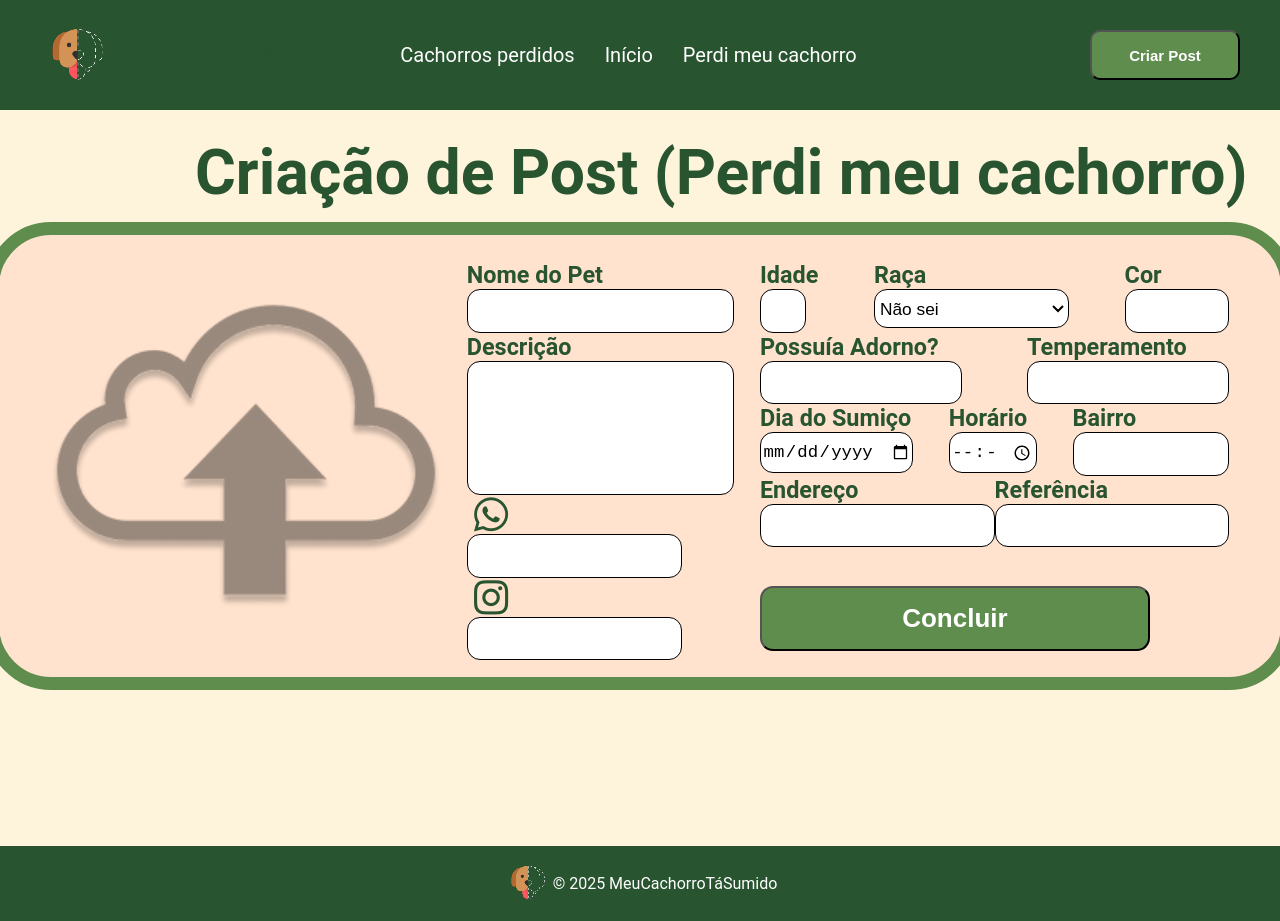
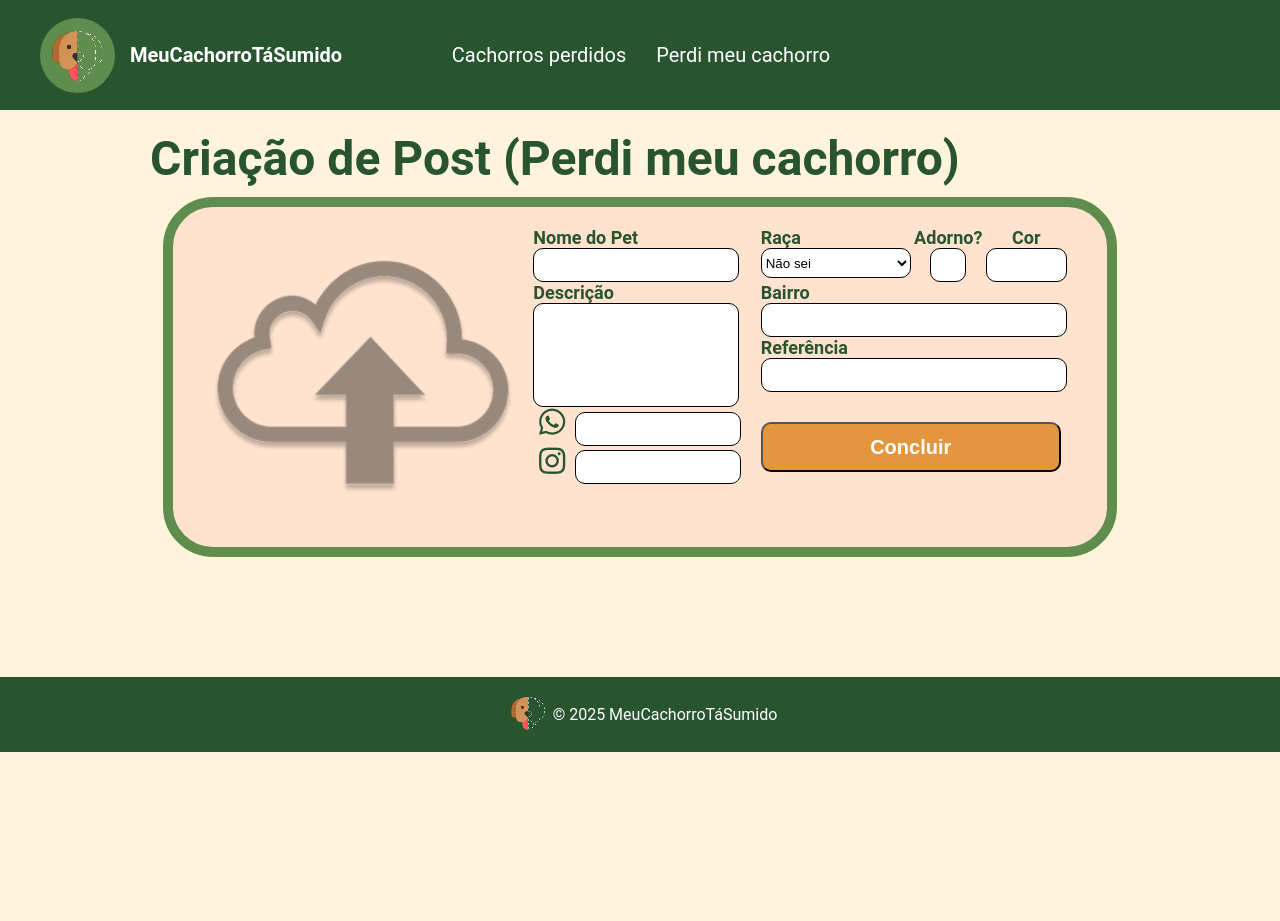
Before and after one commit to sudo-portugal/trabalho-final-web, a plain HTML site: page create-lost-dog-post.html in a window 1280 px wide. After the commit the page ends 800 px from the top, so only its background shows below. Drawn offline with Linux system fonts and the light colour scheme.

Commit message:
feedbacks de Arthur e Jamerson

```diff
--- a/create-lost-dog-post.html
+++ b/create-lost-dog-post.html
@@ -19,20 +19,26 @@
   <header>
     <nav class="nav-bar">
       <div class="nav-bar-left">
+        <div class="circle">
           <a href="index.html"><img src="/imgs/logo-75x75.png" id="logo-header"> </a>
-        <p>MeuCachorroTáSumido</p>
         </div>
 
+        <a href="index.html">
+          <p class="SiteLogoName">MeuCachorroTáSumido</p>
+        </a>
+      </div>
+
+
+      <div class="center">
         <div class="nav-bar-center">
           <ul class="nav-list">
             <li class="nav-item"> <a href="/lost-dog-menu.html">Cachorros perdidos</a></li>
-          <li class="nav-item"> <a href="/index.html">Início</a></li>
             <li class="nav-item"> <a href="/create-lost-dog-post.html">Perdi meu cachorro</a></li>
           </ul>
         </div>
+      </div>
 
       <div class="nav-bar-right">
-        <a href="/create-lost-dog-post.html"><button class="btn-default">Criar Post</button></a>
       </div>
     </nav>
   </header>
@@ -79,10 +85,6 @@
           <div class="content-box-desc">
             <form>
               <div class="form-line">
-                <div class="form-obj">
-                  <h3>Idade</h3>
-                  <input type="number" name="age" class="pet-age">
-                </div>
 
                 <div class="form-obj">
                   <h3>Raça</h3>
@@ -93,35 +95,22 @@
                   </select>
                 </div>
 
-                <div class="form-obj">
+                <div class="form-obj2">
+                  <h3>Adorno?</h3>
+                  <input type="text" name="adorno" class="pet-adorno">
+                </div>
+
+                <div class="form-obj2">
                   <h3>Cor</h3>
                   <input type="text" name="color" class="pet-color">
                 </div>
               </div>
 
               <div class="form-line">
-                <div class="form-obj">
-                  <h3>Possuía Adorno?</h3>
-                  <input type="text" name="adorno" class="pet-adorno">
-                </div>
 
-                <div class="form-obj">
-                  <h3>Temperamento</h3>
-                  <input type="text" name="mood" class="pet-mood">
-                </div>
               </div>
 
               <div class="form-line">
-                <div class="form-obj">
-                  <h3>Dia do Sumiço</h3>
-                  <input type="date" name="date" class="pet-date">
-                </div>
-
-                <div class="form-obj">
-                  <h3>Horário</h3>
-                  <input type="time" name="time" class="pet-time">
-                </div>
-
                 <div class="form-obj">
                   <h3>Bairro</h3>
                   <input type="text" name="neighbordhood" class="pet-neighbordhood">
@@ -129,10 +118,6 @@
               </div>
 
               <div class="form-line">
-                <div class="form-obj">
-                  <h3>Endereço</h3>
-                  <input type="text" name="street" class="pet-street">
-                </div>
 
                 <div class="form-obj">
                   <h3>Referência</h3>
--- a/css/style.css
+++ b/css/style.css
@@ -8,6 +8,11 @@ body {
     margin: 0;
     padding: 0;
     background: #FDF4DB;
+}
+
+a {
+    text-decoration: none;
+    color: inherit;
 }
 
 h1 {
@@ -89,8 +94,7 @@ footer {
 .nav-bar-center {
     display: flex;
     align-items: center;
-    padding-right: 175px;
-
+    padding-right: 300px;
 }
 
 .nav-bar-right {
@@ -103,6 +107,20 @@ footer {
     align-items: center;
     gap: 30px;
     padding: 0;
+    margin: 0;
+}
+
+.circle {
+    background-color: #5F8D4E;
+    z-index: 1;
+    border-radius: 100%;
+    display: flex;
+    height: 75px;
+    width: 75px;
+}
+
+.SiteLogoName {
+    color: white;
     margin: 0;
 }
 
@@ -119,12 +137,12 @@ footer {
 .btn-default {
     border-radius: 10px;
     border-color: black;
-    background: #5F8D4E;
-    width: 150px;
-    height: 50px;
+    background: #E3963E;
+    width: 250px;
+    height: 75px;
     color: white;
     font-weight: bold;
-    font-size: 15px;
+    font-size: 25px;
 }
 
 .btn-default:hover {
@@ -227,7 +245,7 @@ h2 {
 
 .btn-filter {
     border-radius: 10px;
-    background: #5F8D4E;
+    background: #E3963E;
     color: white;
     font-weight: bold;
     height: 40px;
@@ -271,7 +289,7 @@ h2 {
     border-radius: 10px;
     margin-left: 10px;
     margin-right: 10px;
-    background: #78AA66;
+    background: #5F8D4E;
     color: white;
     font-weight: bold;
 }
@@ -319,7 +337,7 @@ h2 {
 .btn-found-dog {
     display: flex;
     border-radius: 10px;
-    background: #5F8D4E;
+    background: #E3963E;
     color: white;
     align-items: center;
     justify-content: center;
@@ -430,7 +448,7 @@ h2 {
     height: 50px;
     display: flex;
     border-radius: 10px;
-    background: #5F8D4E;
+    background: #E3963E;
     color: white;
     font-size: 20px;
     font-weight: bold;
@@ -485,14 +503,6 @@ h2 {
     background: #FFF;
 }
 
-.pet-age {
-    width: 30px;
-    height: 30px;
-    border-radius: 10px;
-    border: 1px solid #000;
-    background: #FFF;
-}
-
 .dog-race {
     width: 150px;
     height: 30px;
@@ -510,47 +520,16 @@ h2 {
 }
 
 .pet-adorno {
-    width: 150px;
+    width: 30px;
     height: 30px;
     border-radius: 10px;
     border: 1px solid #000;
     background: #FFF;
 }
 
-.pet-mood {
-    width: 150px;
-    height: 30px;
-    border-radius: 10px;
-    border: 1px solid #000;
-    background: #FFF;
-}
-
-.pet-date {
-    width: 115px;
-    height: 30px;
-    border-radius: 10px;
-    border: 1px solid #000;
-    background: #FFF;
-}
-
-.pet-time {
-    width: 65px;
-    height: 30px;
-    border-radius: 10px;
-    border: 1px solid #000;
-    background: #FFF;
-}
 
 .pet-neighbordhood {
-    width: 115px;
-    height: 30px;
-    border-radius: 10px;
-    border: 1px solid #000;
-    background: #FFF;
-}
-
-.pet-street {
-    width: 175px;
+    width: 300px;
     height: 30px;
     border-radius: 10px;
     border: 1px solid #000;
@@ -558,7 +537,7 @@ h2 {
 }
 
 .pet-reference {
-    width: 175px;
+    width: 300px;
     height: 30px;
     border-radius: 10px;
     border: 1px solid #000;
@@ -569,6 +548,12 @@ h2 {
     display: flex;
     flex-direction: column;
 
+}
+
+.form-obj2 {
+    display: flex;
+    flex-direction: column;
+    align-items: center;
 }
 
 .form-line {
@@ -588,7 +573,7 @@ h2 {
     object-fit: cover;
     border-radius: 15px;
 }
-
+a
 #zoom {
   zoom: 1.3;
 }
```
Also changed, not shown: index.html (+10 -4 lines), lost-dog-menu.html (+9 -3 lines), lost-dog-post.html (+15 -6 lines). Lines whose indentation alone changed are shown as unchanged.
